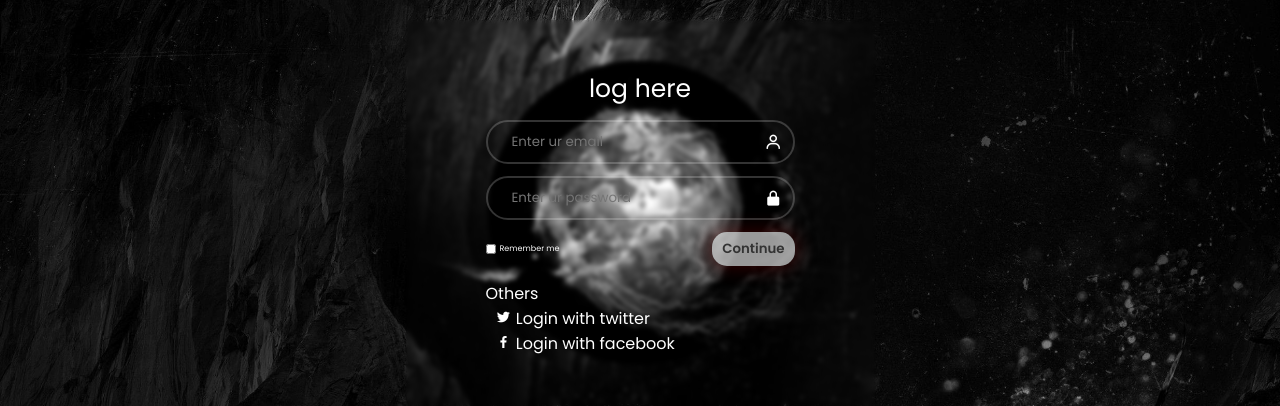
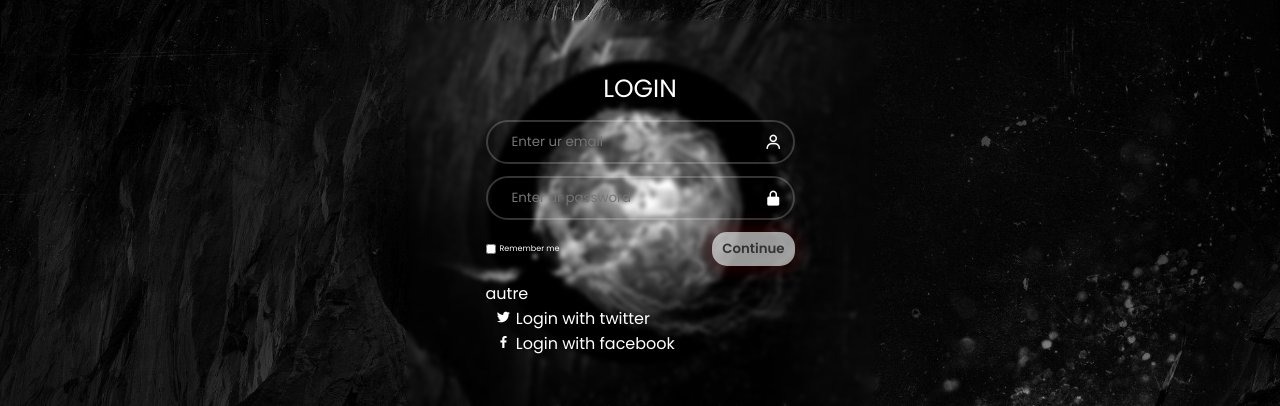
Before and after one commit to AdamLarabi/gi, a plain HTML site: page index.html in a window 1280 px wide. Shown: the part 160-566 px from the top of the page. Drawn offline with nearby package versions, Linux system fonts and the light colour scheme.

Commit message:
changement 2

```diff
--- a/index.html
+++ b/index.html
@@ -18,7 +18,7 @@
     <!--lkdsjdslk   j-->
     <div class="container">
         <form action="#">
-            <div class="title">log here</div>
+            <div class="title">LOGIN</div>
             <div class="input-box">
                 <input type="email" placeholder="Enter ur email">
                 <i class='bx bx-user'></i>
@@ -34,7 +34,7 @@
                 <button class="continue">Continue</button>
             </div>
         </form>
-        <div class="option">Others
+        <div class="option">autre
             <div class="twitter">
                 <a href="https://twitter.com/">
                     <i class='bx bxl-twitter'></i>
```
